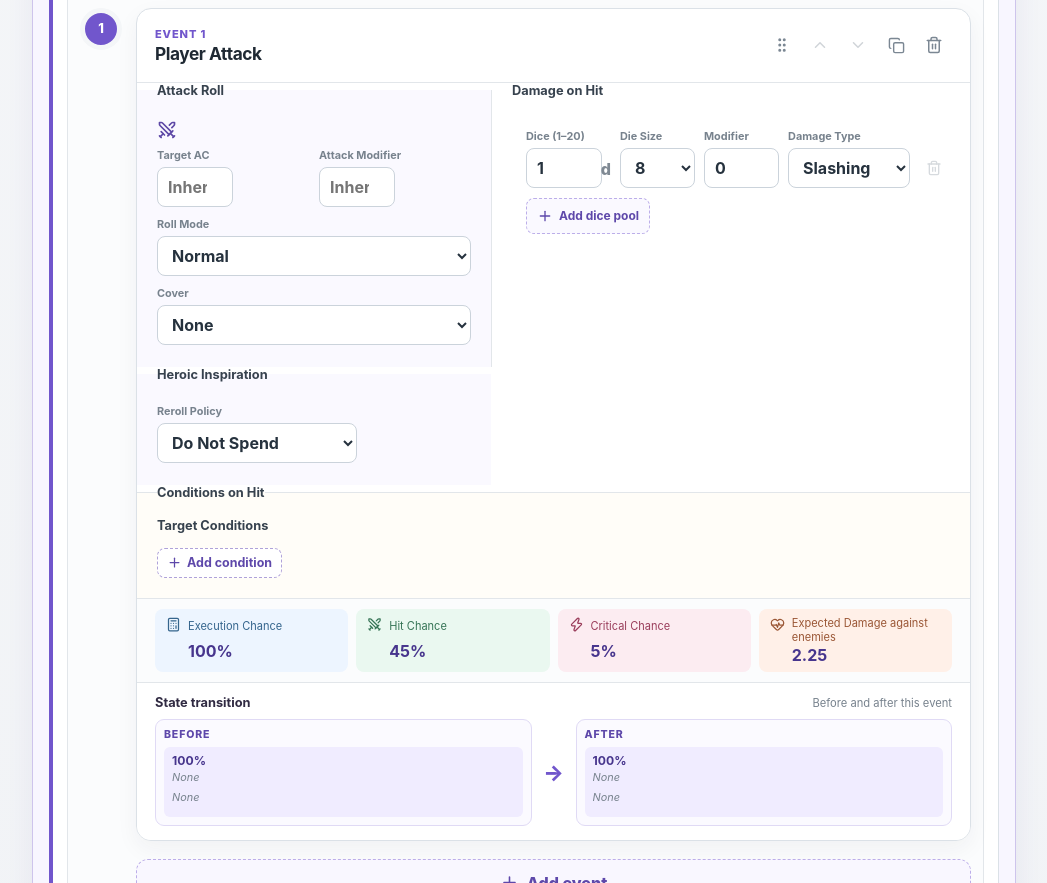
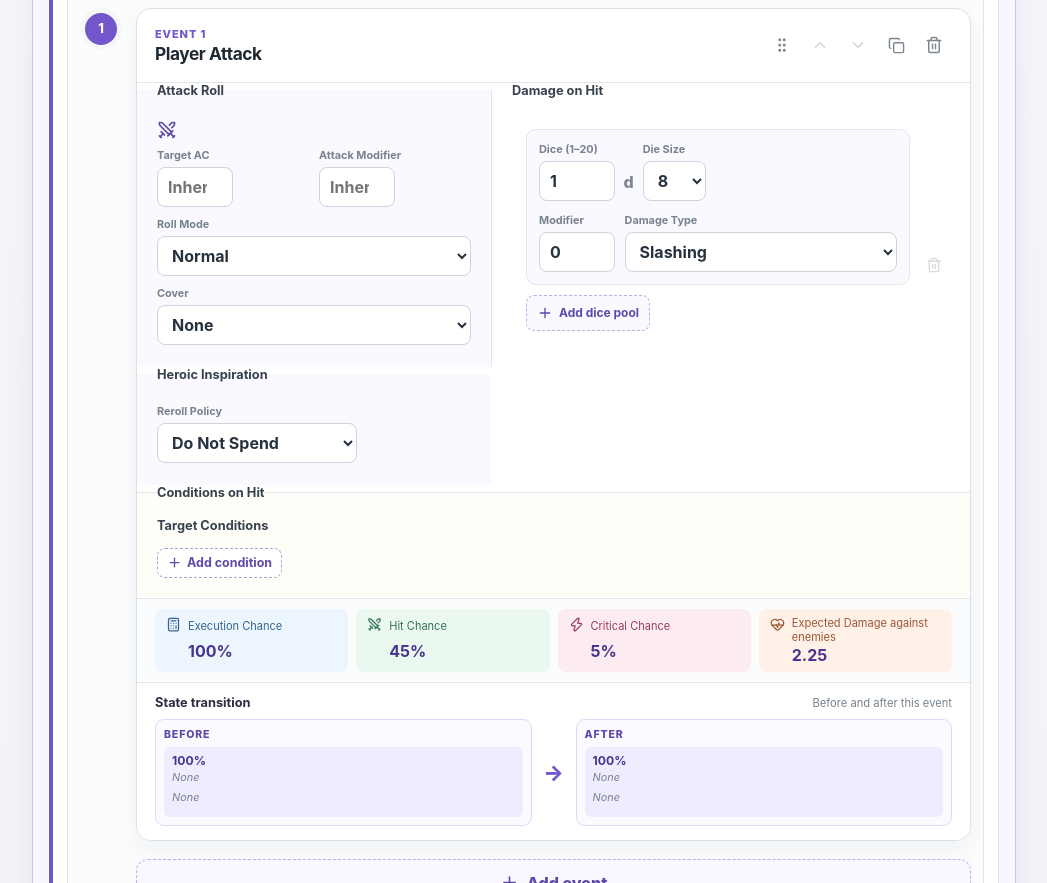
Before and after one commit to mbarkley/crunch-lab, a React (Vite) app: page / in a window 1280 px wide. Shown: the part 1660-2543 px from the top of the page, without its empty margins (116-1163 px from the left). Built offline with nearby package versions, Linux system fonts and the light colour scheme.

Commit message:
Fix dice pool layout issues

```diff
--- a/src/App.css
+++ b/src/App.css
@@ -314,6 +314,7 @@
   margin: 0;
   border: 0;
   border-left: 1px solid #e2e6ea;
+  container-type: inline-size;
 }
 
 .damage-section legend {
@@ -337,11 +338,76 @@
 
 .damage-expression {
   display: grid;
-  grid-template-columns:
-    minmax(52px, 0.7fr) auto minmax(60px, 0.8fr) minmax(72px, 0.8fr)
-    minmax(110px, 1.3fr);
+  grid-template-columns: minmax(190px, 1.5fr) minmax(72px, 0.8fr) minmax(
+      110px,
+      1.3fr
+    );
   gap: 9px;
   align-items: end;
+}
+
+.damage-formula {
+  display: grid;
+  grid-template-columns: max-content auto minmax(60px, 1fr);
+  gap: 9px;
+  align-items: end;
+}
+
+.damage-formula .field:first-child label {
+  white-space: nowrap;
+}
+
+.damage-details {
+  display: contents;
+}
+
+/* The attack controls can leave this panel narrow even on a wide viewport.
+   Reflow the expression based on the panel's actual width, not the viewport. */
+@container (max-width: 500px) {
+  .damage-pools {
+    gap: 12px;
+  }
+
+  .damage-pool-row {
+    align-items: center;
+  }
+
+  .damage-expression {
+    grid-template-columns: minmax(0, 1fr);
+    gap: 12px;
+    padding: 12px;
+    border: 1px solid #e2e6ea;
+    border-radius: 10px;
+    background: #faf9ff;
+  }
+
+  .damage-formula {
+    grid-template-columns: max-content auto max-content;
+    justify-content: start;
+  }
+
+  .damage-details {
+    display: grid;
+    grid-template-columns: max-content minmax(0, 1fr);
+    gap: 10px;
+    align-items: end;
+  }
+
+  .damage-pool-row .pool-operator {
+    top: 50%;
+    bottom: auto;
+    transform: translateY(-50%);
+  }
+
+  .damage-pool-row .inline-icon-button {
+    align-self: end;
+  }
+}
+
+@container (max-width: 340px) {
+  .damage-details {
+    grid-template-columns: 1fr;
+  }
 }
 
 .pool-operator {
@@ -656,10 +722,6 @@ input[aria-invalid='true'] {
     width: 7ch;
   }
 
-  .damage-expression {
-    grid-template-columns: minmax(58px, 1fr) auto minmax(68px, 1fr);
-  }
-
   .attack-results {
     padding: 10px 14px;
   }
@@ -1035,6 +1097,7 @@ input[aria-invalid='true'] {
 .roll-section {
   grid-template-columns: auto minmax(0, 1fr);
   align-items: start;
+  align-content: start;
   margin: 0;
   border: 0;
 }
@@ -1409,10 +1472,6 @@ input[aria-invalid='true'] {
     padding-right: 14px;
     padding-left: 14px;
   }
-
-  .damage-expression {
-    grid-template-columns: minmax(52px, 1fr) auto minmax(64px, 1fr);
-  }
 }
 
 @media (max-width: 520px) {
--- a/src/App.tsx
+++ b/src/App.tsx
@@ -1053,6 +1053,7 @@ function DamageFields({
                 </span>
               )}
               <div className="damage-expression">
+                <div className="damage-formula">
                   <div className="field">
                     <label htmlFor={prefix + '-' + pool.id + '-dice-count'}>
                       Dice (1–{MAX_DAMAGE_DICE})
@@ -1105,6 +1106,8 @@ function DamageFields({
                       ))}
                     </select>
                   </div>
+                </div>
+                <div className="damage-details">
                   <div className="field">
                     <label htmlFor={prefix + '-' + pool.id + '-modifier'}>
                       Modifier
@@ -1151,6 +1154,7 @@ function DamageFields({
                         </option>
                       ))}
                     </select>
+                  </div>
                 </div>
               </div>
               <button
```
Lines whose indentation alone changed are shown as unchanged.
